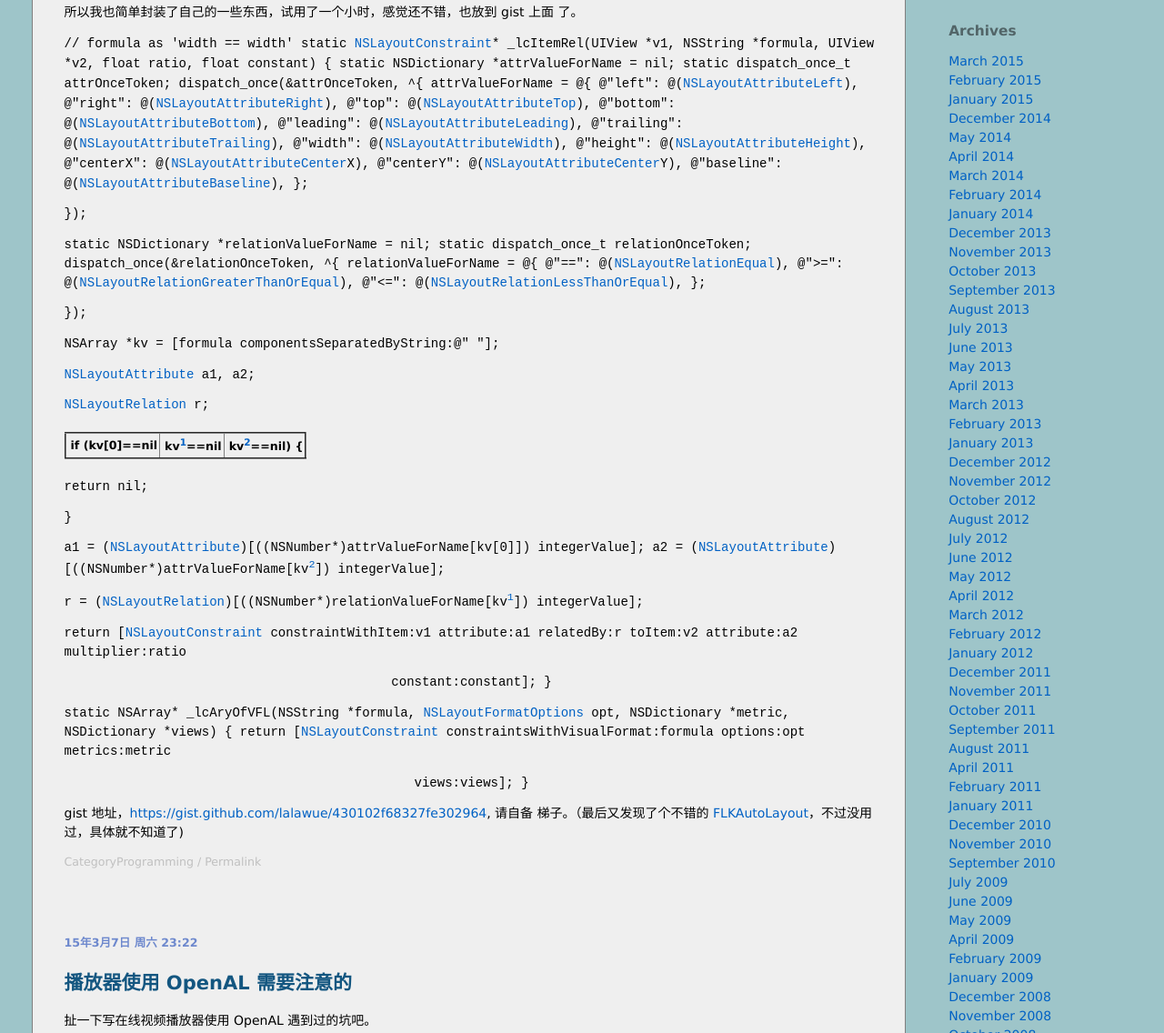
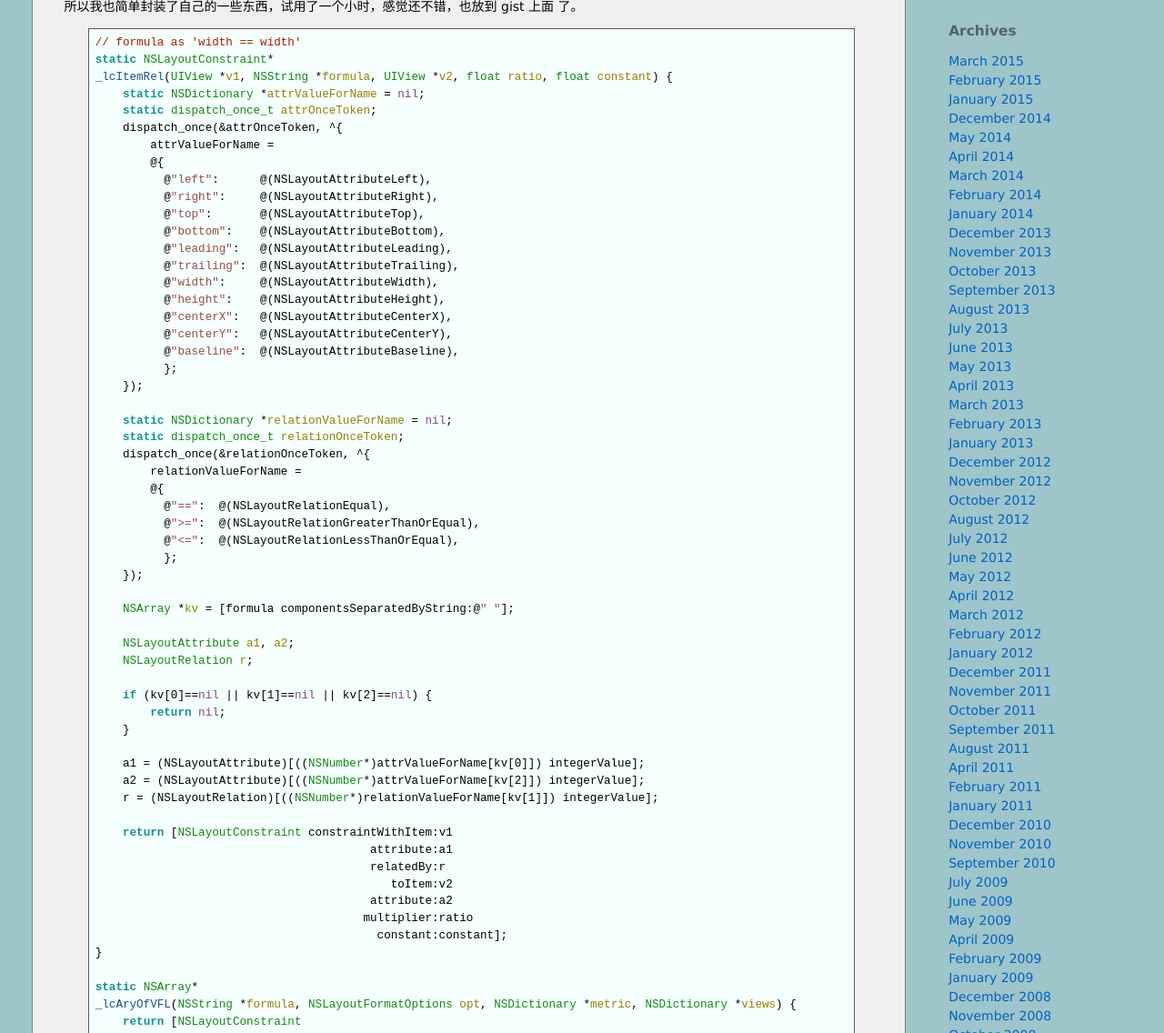
Before and after one commit to lalawue/lalawue.github.io, a plain HTML site: page blog/2015-03.html in a window 1280 px wide. Shown: the part 1081-2217 px from the top of the page at 91% size. Drawn offline with Linux system fonts and the light colour scheme.

Commit message:
fix syntax

```diff
--- a/blog/2015-03.html
+++ b/blog/2015-03.html
@@ -58,14 +58,14 @@
 
 <p>
 说一下我要的效果，table view cell 里面放多张方形图片，portrait 跟
-<table class="ewiki-table" border="2" cellpadding="5">
-<tbody>
-<tr>
-<td>landscape 下布局不一样，前者 space</td><td>image</td><td>space</td><td>image</td><td>fixed space，</td>
-</tr>
-</tbody>
-</table>
+landscape 下布局不一样，前者是
 
+</p>
+
+<pre class="example">space | image | space | image | fixed space
+</pre>
+
+<p>
 后者是三个 image，而且我还考虑 6p 下面多加一个 image。如果我选择 xib，不
 是累死。
 
@@ -141,126 +141,72 @@ UIView 了，可以直接指定了。
 
 </p>
 
-<p>
-<code type="objc">
-// formula as 'width == width'
-static <a class="nonexistent" href="mailto:suchaaa@gmail.com">NSLayoutConstraint</a>*
-_lcItemRel(UIView *v1, NSString *formula, UIView *v2, float ratio, float constant) {
-    static NSDictionary *attrValueForName = nil;
-    static dispatch_once_t attrOnceToken;
-    dispatch_once(&attrOnceToken, ^{
+<pre class="source"><span class="comment-delimiter">// </span><span class="comment">formula as 'width == width'
+</span><span class="keyword">static</span> <span class="type">NSLayoutConstraint</span>*
+<span class="function-name">_lcItemRel</span>(<span class="type">UIView</span> *<span class="variable-name">v1</span>, <span class="type">NSString</span> *<span class="variable-name">formula</span>, <span class="type">UIView</span> *<span class="variable-name">v2</span>, <span class="type">float</span> <span class="variable-name">ratio</span>, <span class="type">float</span> <span class="variable-name">constant</span>) {
+    <span class="keyword">static</span> <span class="type">NSDictionary</span> *<span class="variable-name">attrValueForName</span> = <span class="constant">nil</span>;
+    <span class="keyword">static</span> <span class="type">dispatch_once_t</span> <span class="variable-name">attrOnceToken</span>;
+    dispatch_once(&amp;attrOnceToken, ^{
         attrValueForName =
         @{
-          @"left":      @(<a class="nonexistent" href="mailto:suchaaa@gmail.com">NSLayoutAttributeLeft</a>),
-          @"right":     @(<a class="nonexistent" href="mailto:suchaaa@gmail.com">NSLayoutAttributeRight</a>),
-          @"top":       @(<a class="nonexistent" href="mailto:suchaaa@gmail.com">NSLayoutAttributeTop</a>),
-          @"bottom":    @(<a class="nonexistent" href="mailto:suchaaa@gmail.com">NSLayoutAttributeBottom</a>),
-          @"leading":   @(<a class="nonexistent" href="mailto:suchaaa@gmail.com">NSLayoutAttributeLeading</a>),
-          @"trailing":  @(<a class="nonexistent" href="mailto:suchaaa@gmail.com">NSLayoutAttributeTrailing</a>),
-          @"width":     @(<a class="nonexistent" href="mailto:suchaaa@gmail.com">NSLayoutAttributeWidth</a>),
-          @"height":    @(<a class="nonexistent" href="mailto:suchaaa@gmail.com">NSLayoutAttributeHeight</a>),
-          @"centerX":   @(<a class="nonexistent" href="mailto:suchaaa@gmail.com">NSLayoutAttributeCenter</a>X),
-          @"centerY":   @(<a class="nonexistent" href="mailto:suchaaa@gmail.com">NSLayoutAttributeCenter</a>Y),
-          @"baseline":  @(<a class="nonexistent" href="mailto:suchaaa@gmail.com">NSLayoutAttributeBaseline</a>),
+          @<span class="string">"left"</span>:      @(NSLayoutAttributeLeft),
+          @<span class="string">"right"</span>:     @(NSLayoutAttributeRight),
+          @<span class="string">"top"</span>:       @(NSLayoutAttributeTop),
+          @<span class="string">"bottom"</span>:    @(NSLayoutAttributeBottom),
+          @<span class="string">"leading"</span>:   @(NSLayoutAttributeLeading),
+          @<span class="string">"trailing"</span>:  @(NSLayoutAttributeTrailing),
+          @<span class="string">"width"</span>:     @(NSLayoutAttributeWidth),
+          @<span class="string">"height"</span>:    @(NSLayoutAttributeHeight),
+          @<span class="string">"centerX"</span>:   @(NSLayoutAttributeCenterX),
+          @<span class="string">"centerY"</span>:   @(NSLayoutAttributeCenterY),
+          @<span class="string">"baseline"</span>:  @(NSLayoutAttributeBaseline),
           };
-<blockquote>
-<p>
     });
 
-</p>
-</blockquote>
-
-<p>
-    static NSDictionary *relationValueForName = nil;
-    static dispatch_once_t relationOnceToken;
-    dispatch_once(&relationOnceToken, ^{
+    <span class="keyword">static</span> <span class="type">NSDictionary</span> *<span class="variable-name">relationValueForName</span> = <span class="constant">nil</span>;
+    <span class="keyword">static</span> <span class="type">dispatch_once_t</span> <span class="variable-name">relationOnceToken</span>;
+    dispatch_once(&amp;relationOnceToken, ^{
         relationValueForName =
         @{
-          @"==":  @(<a class="nonexistent" href="mailto:suchaaa@gmail.com">NSLayoutRelationEqual</a>),
-          @">=":  @(<a class="nonexistent" href="mailto:suchaaa@gmail.com">NSLayoutRelationGreaterThanOrEqual</a>),
-          @"<=":  @(<a class="nonexistent" href="mailto:suchaaa@gmail.com">NSLayoutRelationLessThanOrEqual</a>),
+          @<span class="string">"=="</span>:  @(NSLayoutRelationEqual),
+          @<span class="string">"&gt;="</span>:  @(NSLayoutRelationGreaterThanOrEqual),
+          @<span class="string">"&lt;="</span>:  @(NSLayoutRelationLessThanOrEqual),
           };
-<blockquote>
-<p>
     });
 
-</p>
-</blockquote>
+    <span class="type">NSArray</span> *<span class="variable-name">kv</span> = [formula componentsSeparatedByString:@<span class="string">" "</span>];
 
-<blockquote>
-<p>
-    NSArray *kv = [formula componentsSeparatedByString:@" "];
+    <span class="type">NSLayoutAttribute</span> <span class="variable-name">a1</span>, <span class="variable-name">a2</span>;
+    <span class="type">NSLayoutRelation</span> <span class="variable-name">r</span>;
 
-</p>
-</blockquote>
-
-<p>
-    <a class="nonexistent" href="mailto:suchaaa@gmail.com">NSLayoutAttribute</a> a1, a2;
-<blockquote>
-<p>
-    <a class="nonexistent" href="mailto:suchaaa@gmail.com">NSLayoutRelation</a> r;
-
-</p>
-</blockquote>
-
-<table class="ewiki-table" border="2" cellpadding="5">
-<thead>
-<tr>
-<th>if (kv[0]==nil</th><th>kv<sup><a id="fnr.1" href="#fn.1">1</a></sup>==nil</th><th>kv<sup><a id="fnr.2" href="#fn.2">2</a></sup>==nil) {</th>
-</tr>
-</thead>
-</table>
-
-        return nil;
-<blockquote>
-<p>
+    <span class="keyword">if</span> (kv[0]==<span class="constant">nil</span> || kv[1]==<span class="constant">nil</span> || kv[2]==<span class="constant">nil</span>) {
+        <span class="keyword">return</span> <span class="constant">nil</span>;
     }
 
-</p>
-</blockquote>
+    a1 = (NSLayoutAttribute)[((<span class="type">NSNumber</span>*)attrValueForName[kv[0]]) integerValue];
+    a2 = (NSLayoutAttribute)[((<span class="type">NSNumber</span>*)attrValueForName[kv[2]]) integerValue];
+    r = (NSLayoutRelation)[((<span class="type">NSNumber</span>*)relationValueForName[kv[1]]) integerValue];
 
-<p>
-    a1 = (<a class="nonexistent" href="mailto:suchaaa@gmail.com">NSLayoutAttribute</a>)[((NSNumber*)attrValueForName[kv[0]]) integerValue];
-    a2 = (<a class="nonexistent" href="mailto:suchaaa@gmail.com">NSLayoutAttribute</a>)[((NSNumber*)attrValueForName[kv<sup><a id="fnr.2" href="#fn.2">2</a></sup>]) integerValue];
-<blockquote>
-<p>
-    r = (<a class="nonexistent" href="mailto:suchaaa@gmail.com">NSLayoutRelation</a>)[((NSNumber*)relationValueForName[kv<sup><a id="fnr.1" href="#fn.1">1</a></sup>]) integerValue];
-
-</p>
-</blockquote>
-
-<p>
-    return [<a class="nonexistent" href="mailto:suchaaa@gmail.com">NSLayoutConstraint</a> constraintWithItem:v1
+    <span class="keyword">return</span> [<span class="type">NSLayoutConstraint</span> constraintWithItem:v1
                                         attribute:a1
                                         relatedBy:r
                                            toItem:v2
                                         attribute:a2
                                        multiplier:ratio
-<center>
-<p>
                                          constant:constant];
 }
 
-</p>
-</center>
-
-<p>
-static NSArray*
-_lcAryOfVFL(NSString *formula, <a class="nonexistent" href="mailto:suchaaa@gmail.com">NSLayoutFormatOptions</a> opt, NSDictionary *metric, NSDictionary *views) {
-    return [<a class="nonexistent" href="mailto:suchaaa@gmail.com">NSLayoutConstraint</a>
+<span class="keyword">static</span> <span class="type">NSArray</span>*
+<span class="function-name">_lcAryOfVFL</span>(<span class="type">NSString</span> *<span class="variable-name">formula</span>, <span class="type">NSLayoutFormatOptions</span> <span class="variable-name">opt</span>, <span class="type">NSDictionary</span> *<span class="variable-name">metric</span>, <span class="type">NSDictionary</span> *<span class="variable-name">views</span>) {
+    <span class="keyword">return</span> [<span class="type">NSLayoutConstraint</span>
             constraintsWithVisualFormat:formula
             options:opt
             metrics:metric
-<center>
-<p>
             views:views];
 }
-</code>
+</pre>
 
-</p>
-</center>
 
-<p>
 gist 地址，<a href="https://gist.github.com/lalawue/430102f68327fe302964">https://gist.github.com/lalawue/430102f68327fe302964</a>, 请自备
 梯子。（最后又发现了个不错的 <a href="https://github.com/floriankugler/FLKAutoLayout">FLKAutoLayout</a>，不过没用过，具体就不知道了)
 
```
Also changed, not shown: blog/index.html (+43 -97 lines), blog/rss.xml (+44 -98 lines).
